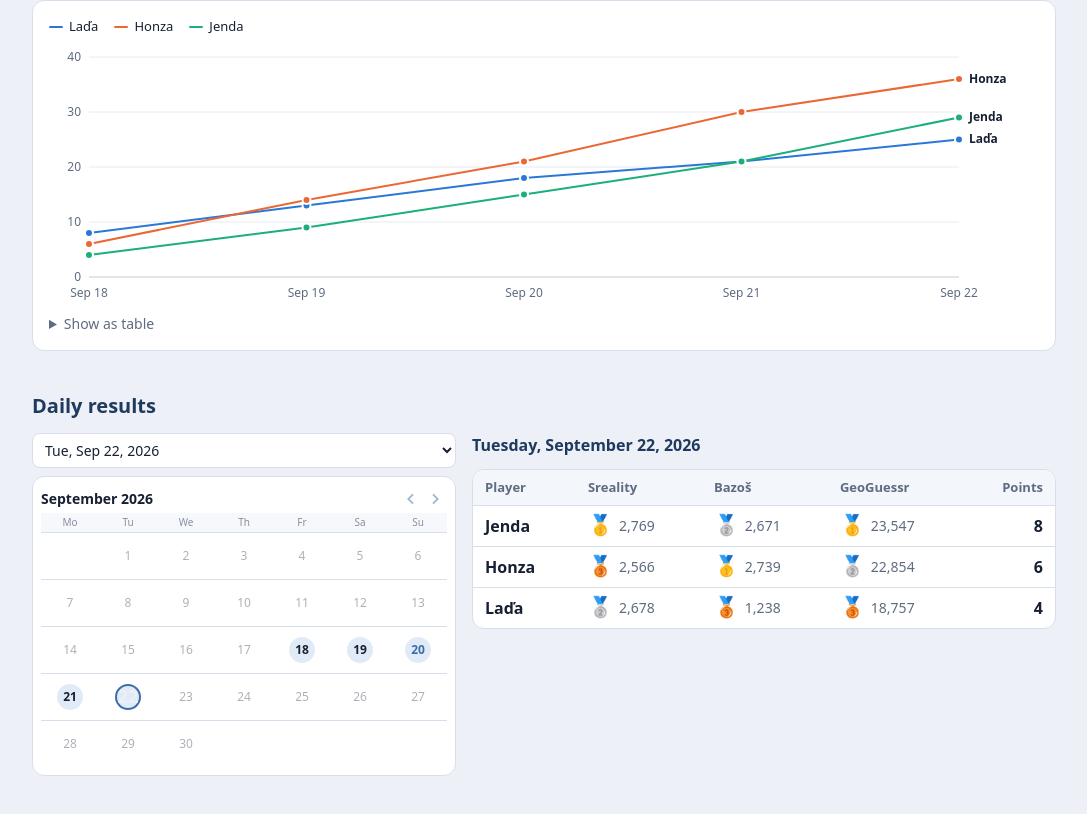
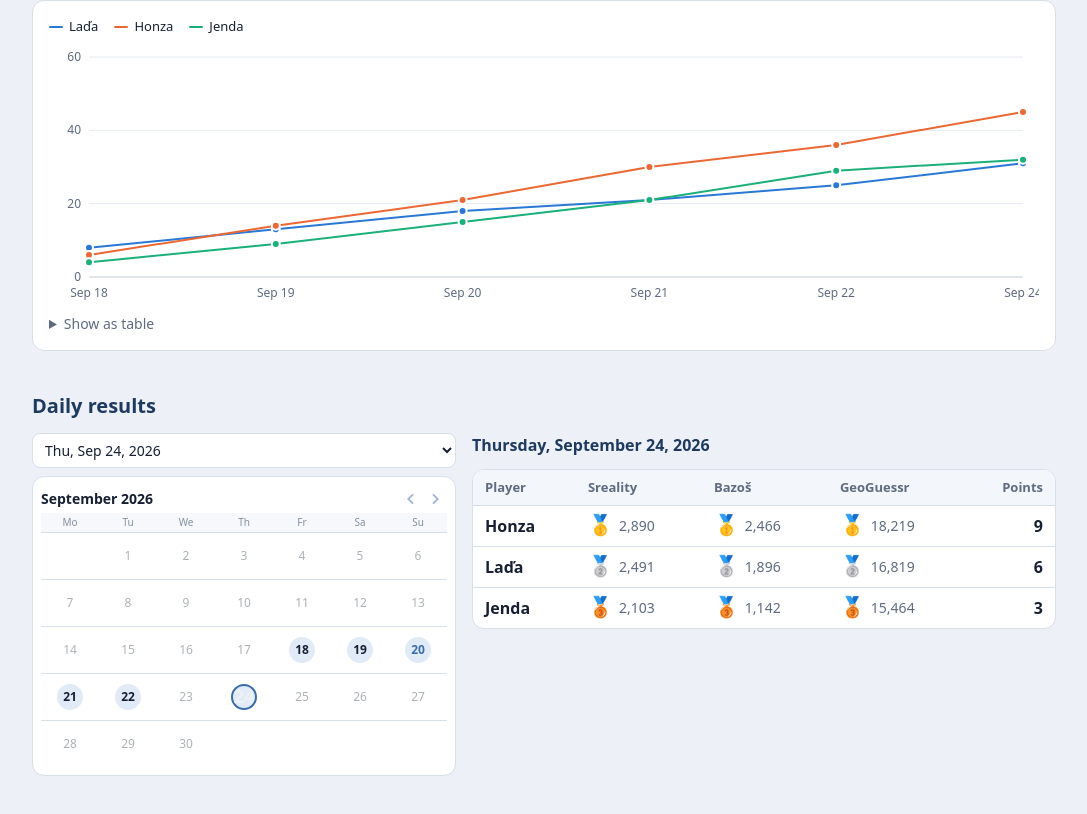
Before and after one commit to miklilad/kappa-hladaci-scoreboard, a React (Vite) app: page / in a window 1280 px wide. Shown: the part 504-1318 px from the top of the page, without its empty margins (96-1183 px from the left). Built offline with nearby package versions, Linux system fonts and the light colour scheme.

Commit message:
Add score entry on September 24, 2026

```diff
--- a/src/scores.ts
+++ b/src/scores.ts
@@ -55,4 +55,11 @@ export const scores: Session[] = [
     bazos: [1238, 2739, 2671],
     geoguessr: [18757, 22854, 23547],
   },
+  {
+    date: "2026-09-24",
+    players: ["Laďa", "Honza", "Jenda"],
+    sreality: [2491, 2890, 2103],
+    bazos: [1896, 2466, 1142],
+    geoguessr: [16819, 18219, 15464],
+  },
 ];
```
